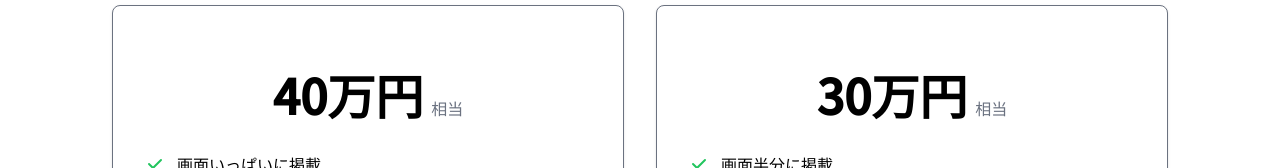
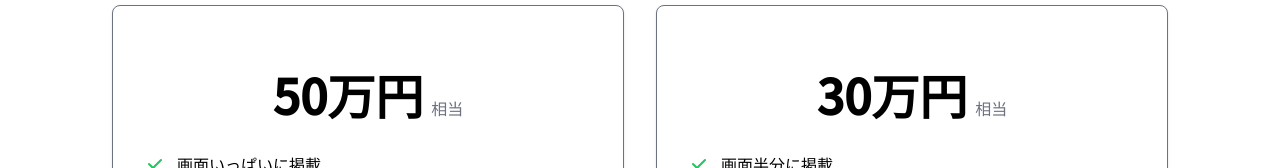
Before and after one commit to nextfp/nextPage, a Next.js app: page /sponsor/detail in a window 1280 px wide. Shown: the part 2925-3093 px from the top of the page. Built offline with nearby package versions, Linux system fonts and the light colour scheme.

Commit message:
fix: premiunスポンサーの値段の間違いを修正

```diff
--- a/app/sponsor/detail/webPageExample.tsx
+++ b/app/sponsor/detail/webPageExample.tsx
@@ -6,7 +6,7 @@ import SponsorPopUp from "@/components/sponsorPopUp";
 
 const WebPageExample = () => {
   const yen400000 = {
-    title: "40万円株式会社",
+    title: "50万円株式会社",
     Image: "/sponsor/sponsorLogoExanmple.webp",
     svg: "true",
     ImageAlt: "suzuki Logo",
--- a/data/sponsorWebpage.ts
+++ b/data/sponsorWebpage.ts
@@ -1,6 +1,6 @@
 const sponsorWebpage = [
   {
-    title: "40万円",
+    title: "50万円",
     suffix: "相当",
     description: [
       "画面いっぱいに掲載",
```
